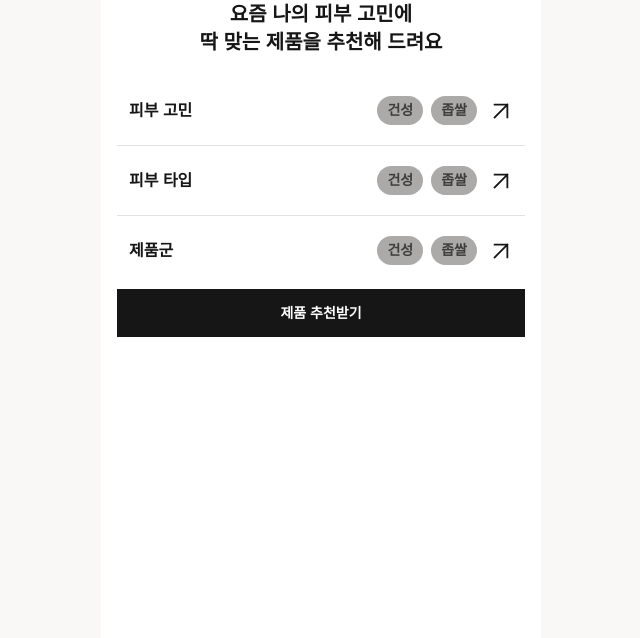
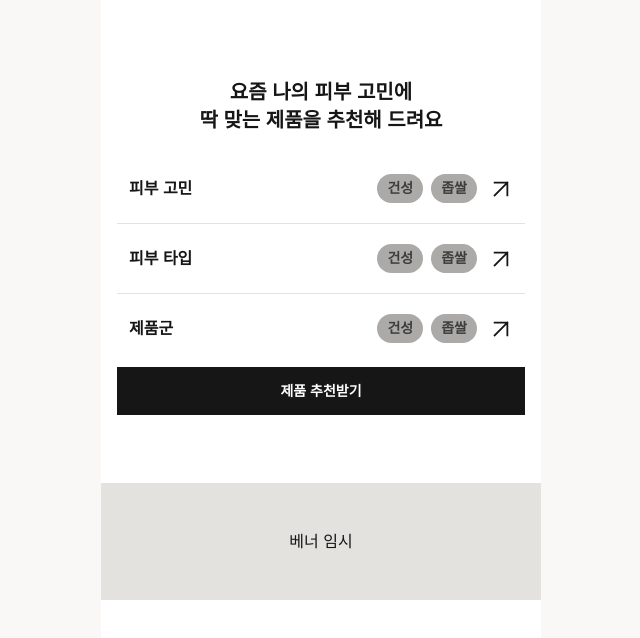
Before and after one commit to Influy-2/Somesay-FE, a React (Vite) app in the folder apps/web/: page / in a window 1280 px wide. Shown: the top 638 px of the page, without its empty margins (319-959 px from the left). Built offline with nearby package versions, Linux system fonts and the light colour scheme; a web font is replaced by a local one.

Commit message:
feat: 베너

```diff
--- a/apps/web/src/pages/home/HomePage.tsx
+++ b/apps/web/src/pages/home/HomePage.tsx
@@ -3,8 +3,11 @@ import { RecommendationSection } from '@/features/home';
 
 export const HomePage = () => {
   return (
-    <div className="inline-flex w-full flex-col items-center gap-17">
+    <div className="inline-flex w-full flex-col items-center gap-17 pt-[4.875rem]">
       <RecommendationSection />
+      <div className="flex h-[7.3125rem] w-full items-center justify-center gap-2.5 p-2.5 text-black [background:var(--grey-03,#E4E2DF)]">
+        베너 임시
+      </div>
     </div>
   );
 };
```
